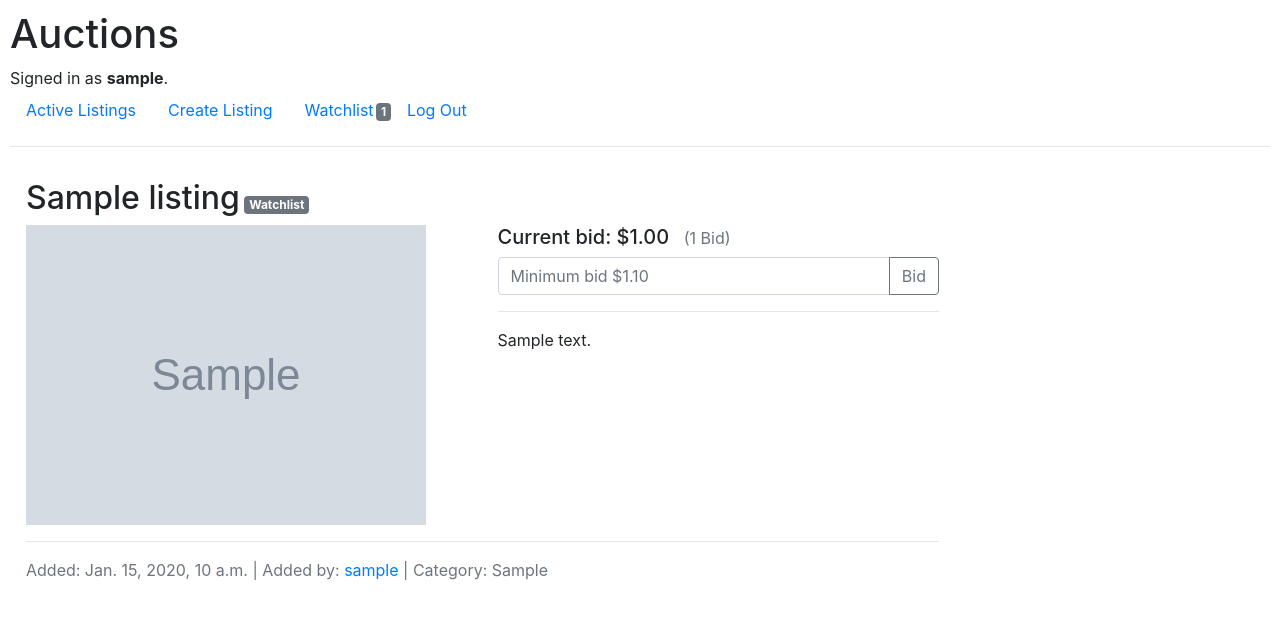
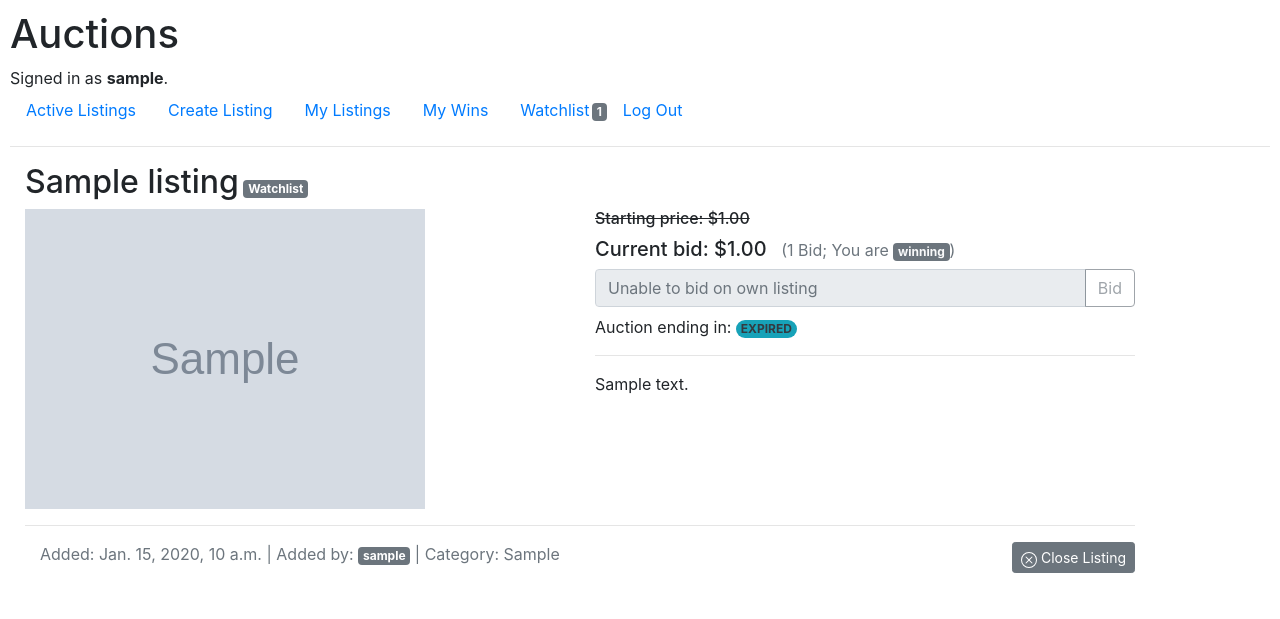
Before and after one commit to bakiba/cs50w, a Django app: page /listing/1 in a window 1280 px wide. Shown: the top 619 px of the page. Run offline with Django 3.2, Linux system fonts and the light colour scheme; a user stored in the database is signed in; tables that the repository leaves empty hold one stand-in row (values such as "Sample post"); grey boxes marked "Sample" are stand-in pictures; some libraries are stand-ins or nearby versions.

Commit message:
implemented close-auction

```diff
--- a/auctions/templates/auctions/create_listing.html
+++ b/auctions/templates/auctions/create_listing.html
@@ -19,6 +19,9 @@
                 {{ form.start_bid.label_tag }} {{ form.start_bid }}
             </div>
             <div class="col">
+                {{ form.duration.label_tag |add:" (days)" }} {{ form.duration }}
+            </div>
+            <div class="col">
                 {{ form.category.label_tag }} {{ form.category }}
             </div>
         </div>
--- a/auctions/templates/auctions/layout.html
+++ b/auctions/templates/auctions/layout.html
@@ -36,6 +36,12 @@
                     <a class="nav-link" href="{% url 'create' %}">Create Listing</a>
                 </li>
                 <li class="nav-item">
+                    <a class="nav-link" href="{% url 'userlistings' user.id %}">My Listings</a>
+                </li>
+                <li class="nav-item">
+                    <a class="nav-link" href="{% url 'mywins' %}">My Wins</a>
+                </li>
+                <li class="nav-item">
                     {% if user.id|watch_count %}
                         <a class="nav-link" href="{% url 'watchlist' %}" style="display: inline-block;margin-right: -18px;">Watchlist</a>
                         <span class="badge bg-secondary text-light">{{user.id|watch_count }}</span>
--- a/auctions/templates/auctions/view_listing.html
+++ b/auctions/templates/auctions/view_listing.html
@@ -7,13 +7,17 @@
 
 {% block body %}
 
-<div class="container w-75 p-3 ml-0">
+<div class="container ml-0">
+
     <h2 style="display: inline-block;"> {{ listing.title }}</h2>
     {% if user.is_authenticated %}
         {% is_watched listing.id user.id as watched %}
         {% if watched %}
-            <a href="{% url 'watchlist_action' listing.id 'remove' %}" class="badge badge-secondary" data-toggle="tooltip" title="Click to remove">Watchlist</a>
+            <a href="{% url 'listing_action' listing.id 'remove' %}" class="badge badge-secondary" data-toggle="tooltip" title="Click to remove">Watchlist</a>
         {% endif %}
+    {% endif %}
+    {% if not listing.active %}
+        <span class="badge badge-warning float-right">Closed</span>
     {% endif %}
     <div class="row">
         <div class="col">
@@ -27,46 +31,124 @@
         <div class="col">
 
                 {% if listing.id|bid_count %}
+                <h6><del>Starting price: ${{ listing.start_bid }} </del></h6>
                 <h5 style="display: inline-block;">Current bid: ${{ listing.id|price }}</h5>
                 <span class="text-muted" style="margin-left: 10px;">
-                    {% if listing.id|bid_count > 1 %}
-                        ({{listing.id|bid_count}} Bids)
+                    {% if listing.active %}
+                        {% if listing.id|bid_count > 1 %}
+                            ({{listing.id|bid_count}} Bids{% if user.is_authenticated %}; You are <span class="badge bg-secondary text-light">{{ win }}</span>) {% else %}){% endif %}
+                        {% else %}
+                            ({{listing.id|bid_count}} Bid{% if user.is_authenticated %}; You are <span class="badge bg-secondary text-light">{{ win }}</span>) {% else %}){% endif %}
+                        {% endif %}
                     {% else %}
-                        ({{listing.id|bid_count}} Bid)
+                        {% if listing.winner == request.user %}
+                            (Congratulations, you have <span class="badge bg-success text-light">won</span> this!)
+                        {% endif %}
                     {% endif %}
                 </span>
                 {% else %}
-                   <h5>Starting bid: ${{ listing.start_bid }} </h5>
+                   <h5>Starting price: ${{ listing.start_bid }} </h5>
                 {% endif %}
                 <form method="POST">
                     {% csrf_token %}
                     <div class="input-group mb-2">
+                        {% if user.is_authenticated %}
                         {% with bid=listing.id|price %}
-                        <input type="number" name="bid" class="form-control" placeholder="Minimum bid ${{ bid|min_bid }}" min="{{ bid|min_bid }}" step="any" aria-label="Min bid" aria-describedby="button-bid" required>
+                            {% if listing.created_by == request.user %}
+                                <input type="number" name="bid" class="form-control" placeholder="Unable to bid on own listing" min="{{ bid|min_bid }}" max="99999999.99" step="any" aria-label="Min bid" aria-describedby="button-bid" disabled>
+                             {% else %}
+                                <input type="number" name="bid" class="form-control" placeholder="Minimum bid ${{ bid|min_bid }}" min="{{ bid|min_bid }}" max="99999999.99" step="any" aria-label="Min bid" aria-describedby="button-bid" required>
+                             {% endif %}
                         {% endwith %}
                         <div class="input-group-append">
-                            <button class="btn btn-outline-secondary" type="submit" id="button-bid">Bid</button>
+                            {% if listing.created_by == request.user %}
+                                <button class="btn btn-outline-secondary" type="submit" id="button-bid" disabled="disabled">Bid</button>
+                            {% else %}
+                                {% if listing.active %}
+                                    <button class="btn btn-outline-secondary" type="submit" id="button-bid">Bid</button>
+                                {% else %}
+                                    <button class="btn btn-outline-secondary" type="submit" id="button-bid" disabled="disabled">Bid</button>
+                                {% endif %}
+                            {% endif %}
                         </div>
+                        {% else %}
+                            <input type="number" name="bid" class="form-control" placeholder="You must sign-in to bid" disabled>
+                            <div class="input-group-append">
+                                <button class="btn btn-outline-secondary" type="submit" id="button-bid" disabled="disabled">Bid</button>
+                            </div>
+                        {% endif %}
 
                     </div>
                 </form>
+                {% if listing.active %}
+                    Auction ending in: <span class="badge rounded-pill bg-info text-dark" id="demo"></span>
+                {% endif %}
                 <hr>
             <p>{{ listing.description }}</p>
         </div>
     </div>
     <hr>
+    {% if listing.created_by.id == user.id and listing.active %}
+    <div class="float-right">
+        <a href="{% url 'listing_action' listing.id 'close' %}" role="button" class="btn btn-secondary btn-sm">
+            <svg xmlns="http://www.w3.org/2000/svg" width="16" height="16" fill="currentColor" class="bi bi-x-circle" viewBox="0 0 16 16">
+            <path d="M8 15A7 7 0 1 1 8 1a7 7 0 0 1 0 14zm0 1A8 8 0 1 0 8 0a8 8 0 0 0 0 16z"></path>
+            <path d="M4.646 4.646a.5.5 0 0 1 .708 0L8 7.293l2.646-2.647a.5.5 0 0 1 .708.708L8.707 8l2.647 2.646a.5.5 0 0 1-.708.708L8 8.707l-2.646 2.647a.5.5 0 0 1-.708-.708L7.293 8 4.646 5.354a.5.5 0 0 1 0-.708z"></path>
+            </svg> Close Listing
+        </a>
+    </div>
+    {% endif %}
     <div class="row">
         <div class="col">
             <p class="text-muted">
-                Added: {{ listing.created }} |
+                Added: <span>{{ listing.created }}</span> |
                 {% if user.is_authenticated %}
                 Added by:
-                    <a href="{% url 'userlistings' listing.created_by.id %}">{{ listing.created_by.username }}</a> |
+                    <a href="{% url 'userlistings' listing.created_by.id %}" class="badge badge-secondary">{{ listing.created_by.username }}</a> |
                 {% endif %}
                 Category: {{ listing.category }} </p>
         </div>
 
     </div>
 </div>
+<span id='date_added' style="display:none">{{ listing.created|date:"c" }}</span>
+<script>
+    // thanks to https://stackoverflow.com/questions/563406/add-days-to-javascript-date?page=2&tab=votes#tab-top
+    var msInDay = 86400000;
+    // will have to change this to
+    var duration = "{{ listing.duration }}"
+    var date_added = new Date("{{ listing.created.isoformat }}")
+    var milliseconds = date_added.getTime();
+    var newMillisecods = milliseconds + msInDay * duration;
+    var date_end = new Date(newMillisecods);
 
+    //var countDownDate = new Date()
+    //countDownDate.setDate(date_added.getDate() + 30)
+    // Update the count down every 1 second
+    var x = setInterval(function() {
+
+      // Get today's date and time
+      var now = new Date().getTime();
+
+      // Find the distance between now and the count down date
+      var distance = date_end - now;
+
+      // Time calculations for days, hours, minutes and seconds
+      var days = Math.floor(distance / (1000 * 60 * 60 * 24));
+      var hours = Math.floor((distance % (1000 * 60 * 60 * 24)) / (1000 * 60 * 60));
+      var minutes = Math.floor((distance % (1000 * 60 * 60)) / (1000 * 60));
+      var seconds = Math.floor((distance % (1000 * 60)) / 1000);
+
+      // Display the result in the element with id="demo"
+      document.getElementById("demo").innerHTML = days + "d " + hours + "h "
+      + minutes + "m " + seconds + "s ";
+
+      // If the count down is finished, write some text
+      if (distance < 0) {
+        clearInterval(x);
+        document.getElementById("demo").innerHTML = "EXPIRED";
+        document.getElementById("button-bid").disabled = true;
+      }
+    }, 1000);
+    </script>
 {% endblock %}
--- a/auctions/templatetags/auction_filters.py
+++ b/auctions/templatetags/auction_filters.py
@@ -27,7 +27,7 @@ def bid_count(value):
 @register.filter
 def watch_count(value):
     #print("listing id:", value)
-    return Listing.objects.filter(active=True, watchlist__user=value).count()
+    return Listing.objects.filter(watchlist__user=value).count()
 
 @register.simple_tag
 def is_watched(listing_id, user_id):
--- a/auctions/urls.py
+++ b/auctions/urls.py
@@ -6,10 +6,11 @@ urlpatterns = [
     path("", views.index, name="index"),
     path("create", views.create_listing_view, name="create"),
     path("listing/<int:listing_id>", views.listing_view, name="listing"),
-    path("listing/<int:listing_id>/<str:action>", views.watchlist_action, name="watchlist_action"),
+    path("listing/<int:listing_id>/<str:action>", views.listing_action, name="listing_action"),
     path("user/<int:user_id>", views.user_listing_view, name="userlistings"),
     path("watchlist", views.watchlist_view, name="watchlist"),
     path("login", views.login_view, name="login"),
     path("logout", views.logout_view, name="logout"),
-    path("register", views.register, name="register")
+    path("register", views.register, name="register"),
+    path("mywins", views.mywins_view, name="mywins")
 ]
--- a/auctions/views.py
+++ b/auctions/views.py
@@ -82,58 +82,78 @@ def register(request):
 
 @login_required(login_url='login')
 def create_listing_view(request):
+    # We've submitted the create listing form
     if request.method == "POST":
         form = ListingForm(request.POST)
+        # if form is valid
         if form.is_valid():
+            # Save form data into variable but do not commit to DB
             entry = form.save(commit=False)
+            # We need to add current user to the fields
             entry.created_by_id = request.user.id
+            # and finaly send data to DB
             entry.save()
             return HttpResponseRedirect(reverse("index"))
         else:
+           # if form is not valid, return data to user
            return render(request, "auctions/create_listing.html", {
                 "message": "Unable to save form.",
                 "form":form
             })
-
-
     else:
+        # present the create listing form
         return render(request,"auctions/create_listing.html", {
             "form": ListingForm()
         })
 
 def listing_view(request, listing_id):
+    # First retrieve lising from DB
     listing = get_object_or_404(Listing, pk=listing_id)
     # We have submitted bid
     if request.method == "POST":
+        # get the submitted bid
         bid = request.POST["bid"]
         try:
+            # Save the bid into DB. We're not doing much checking here, relaying on form validation logic
             q = Bid.objects.create(listing=listing, user=request.user, bid=bid)
             q.save()
             messages.success(request, 'Bid submitted successfully.')
+            # Return to the same page with cleared POST
+            return redirect(request.META['HTTP_REFERER'])
         except IntegrityError:
             messages.error(request, 'Bid not submitted.')
-    #listing = Listing.objects.get(pk=listing_id)
-    '''
-    bids = listing.bids.all()
-    if (bids.values().count()):
-        bids = listing.bids.all().values().order_by('-bid')
-    '''
+            return redirect(request.META['HTTP_REFERER'])
+    # Retrieve all bids for given listing ordered from highest to lowest
+    b = listing.bids.all().order_by('-bid')
+    # determine if current user is:
+    #   bidding: curent user id will be in queryset
+    #   winning: user id of the first bid in list == current user id
+    #   not winning: user id of the first bid != current user id
+    if(b.filter(user_id=request.user.id)):
+        if (b[0].user_id == request.user.id):
+            win = "winning"
+        else:
+            win = "not winning"
+    else:
+        win = "not bidding"
+
+    # render the view
     return render(request, "auctions/view_listing.html", {
         "listing" : listing,
-     #   "bids" : bids,
+        "win" : win,
     })
 
 @login_required(login_url='login')
 def user_listing_view(request, user_id):
     #listing = get_object_or_404(Listing, pk=listing_id)
-    q = Listing.objects.filter(active=True, created_by=user_id).order_by("created")
-
+    q = Listing.objects.filter(created_by=user_id).order_by("created")
     return render(request, "auctions/index.html", {
         "listings" : q,
 
     })
+
 @login_required(login_url='login')
-def watchlist_action(request, listing_id, action):
+def listing_action(request, listing_id, action):
     if action == "add":
         l = get_object_or_404(Listing, pk=listing_id)
         try:
@@ -155,13 +175,33 @@ def watchlist_action(request, listing_id, action):
         except IntegrityError:
             messages.error(request, 'Listing not in watchlist.')
             return redirect(request.META['HTTP_REFERER'])
+    elif action == "close":
+        # once bid is closed update winner and also remove entry from watchlist for all users who were watching
+        listing = get_object_or_404(Listing, pk=listing_id)
+        b = listing.bids.all().order_by('-bid')
+        try:
+            if b.exists():
+                listing.winner = User.objects.get(pk=b[0].user_id)
+            listing.active = False
+            listing.save()
+            messages.success(request, 'Listing successfully closed.')
+            return redirect(request.META['HTTP_REFERER'])
+        except IntegrityError:
+            messages.error(request, 'Unable to close listing.')
+            return redirect(request.META['HTTP_REFERER'])
     else:
         messages.error(request, 'Unknown action.')
         return redirect(request.META['HTTP_REFERER'])
 
 @login_required(login_url='login')
 def watchlist_view(request):
-    listings = Listing.objects.filter(active=True, watchlist__user=request.user).order_by("created")
+    listings = Listing.objects.filter(watchlist__user=request.user).order_by("created")
     return render(request, "auctions/index.html", {
         "listings" : listings,
     })
+@login_required(login_url='login')
+def mywins_view(request):
+    listings = Listing.objects.filter(winner=request.user).order_by("created")
+    return render(request, "auctions/index.html", {
+        "listings" : listings,
+    })
```
Also changed, not shown: auctions/forms.py (+9 -1 lines), auctions/models.py (+9 -0 lines), auctions/templates/auctions/index.html (+7 -2 lines), auctions/migrations/0005_listing_duration.py (added).
